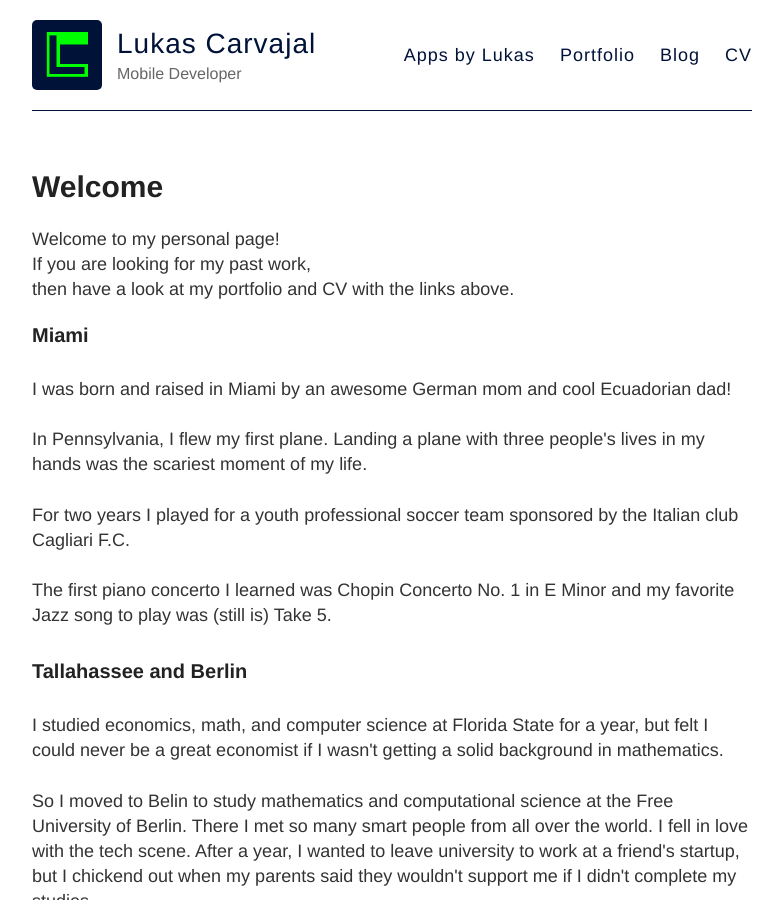
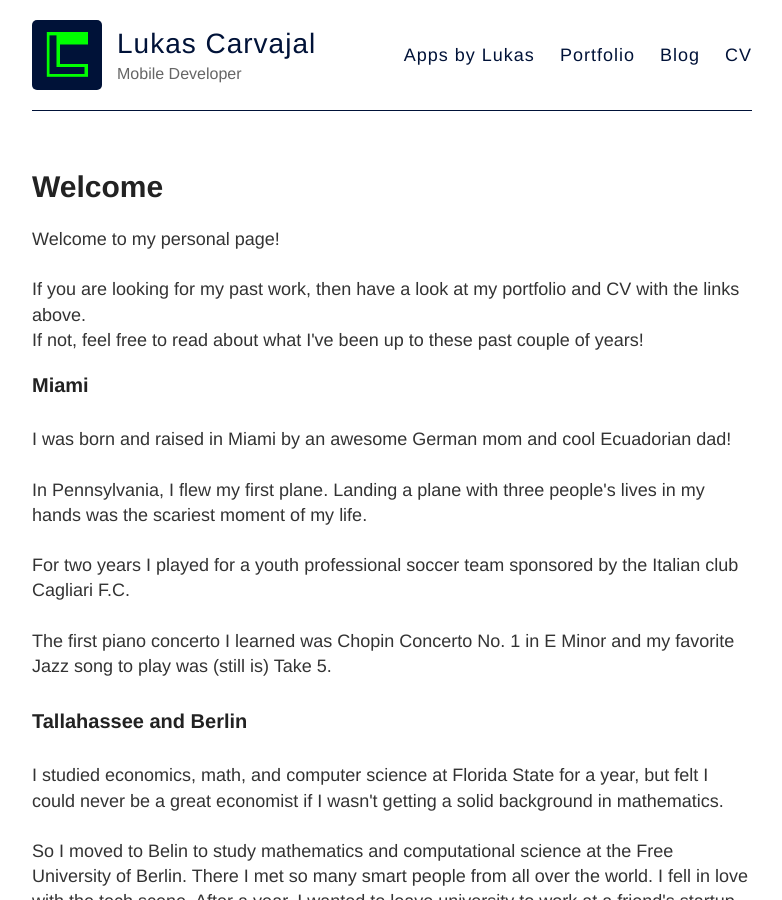
Before and after one commit to Lcarvajal/Lcarvajal.github.io, a Jekyll site: the page built from index.html, in a window 1280 px wide and 900 px high. Shown: the whole window, without its empty margins (248-1030 px from the left). Built offline with Jekyll 4.4.1, drawn with Linux system fonts in a browser that asks for light colours.

Commit message:
Update index.html copy

```diff
--- a/index.html
+++ b/index.html
@@ -5,9 +5,9 @@ title: Home
 
 <h1>Welcome</h1>
 <p>
-Welcome to my personal page!<br>
-If you are looking for my past work,<br>
-then have a look at my portfolio and CV with the links above.<br>
+Welcome to my personal page!<br><br>
+If you are looking for my past work, then have a look at my portfolio and CV with the links above.<br>
+If not, feel free to read about what I've been up to these past couple of years!
 
 <h3>Miami</h3>
 <br>
```
